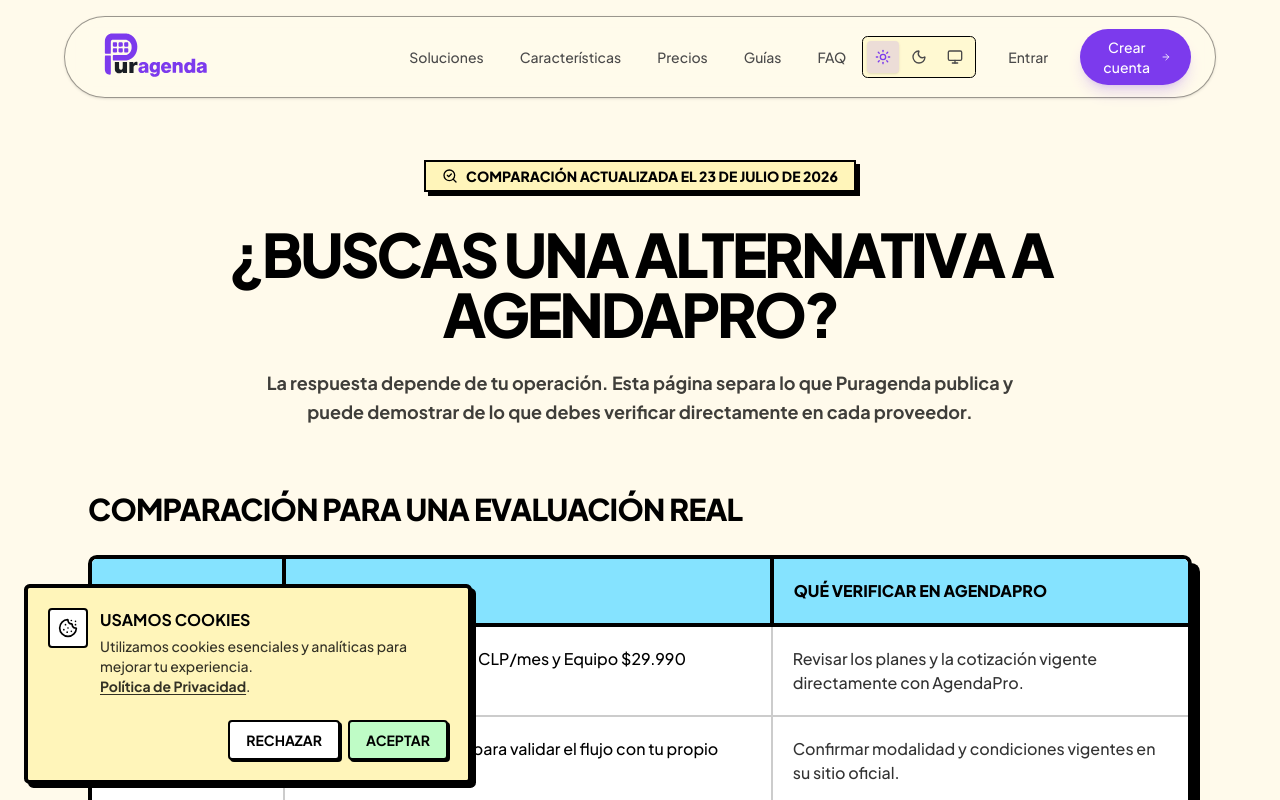
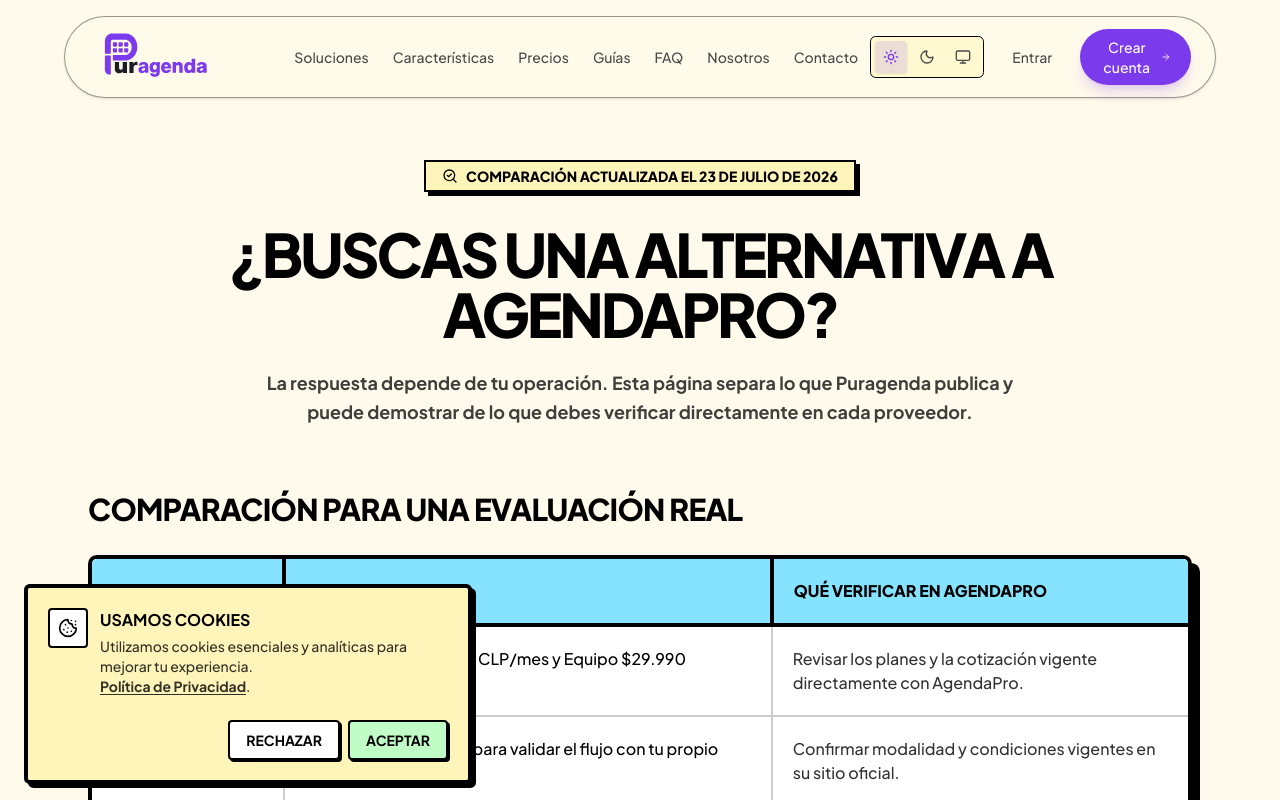
Before and after one commit to DiegoSalsa/Puragenda, a Next.js app: page /alternativa-agendapro in a window 1280 px wide. Shown: the top 800 px of the page. Built offline with nearby package versions, Linux system fonts and the light colour scheme.

Commit message:
fix: restaurar navegacion y precios responsive

```diff
--- a/src/app/pricing/page.tsx
+++ b/src/app/pricing/page.tsx
@@ -18,15 +18,15 @@ export default async function PricingPage() {
 
   return (
     <LandingLayout user={user} business={business}>
-      <section className="mx-auto w-full max-w-6xl px-6 pt-10 pb-16">
-        <h2 className="text-4xl font-black uppercase tracking-tighter sm:text-6xl text-center mb-4">Planes para crecer a tu ritmo</h2>
+      <section className="mx-auto w-full max-w-6xl px-4 pt-10 pb-16 sm:px-6">
+        <h2 className="text-3xl font-black uppercase tracking-tighter sm:text-6xl text-center mb-4">Planes para crecer a tu ritmo</h2>
         <p className="mx-auto mt-4 max-w-xl font-bold text-black/70 dark:text-gray-400 text-center mb-4">Prueba gratis por 30 días. Sin tarjeta. Cancela cuando quieras.</p>
         <PricingCards mode="landing" />
       </section>
 
       {/* Comparison Table */}
-      <section className="mx-auto w-full max-w-4xl px-6 py-16">
-        <h3 className="text-3xl font-black uppercase tracking-tighter text-center mb-12">Comparación de Planes</h3>
+      <section className="mx-auto w-full max-w-4xl px-4 py-16 sm:px-6">
+        <h3 className="text-2xl font-black uppercase tracking-tighter text-center mb-12 sm:text-3xl">Comparación de Planes</h3>
         <div className="bg-white dark:bg-[#111] border-4 border-black dark:border-white rounded-2xl overflow-hidden shadow-[8px_8px_0_#000] dark:shadow-[8px_8px_0_#FFFFFF]">
           <div className="overflow-x-auto">
           <table className="w-full text-left border-collapse min-w-[520px]">
--- a/src/components/landing/navbar.tsx
+++ b/src/components/landing/navbar.tsx
@@ -13,6 +13,8 @@ const navLinks = [
   { href: "/pricing", label: "Precios" },
   { href: "/guias", label: "Guías" },
   { href: "/faq", label: "FAQ" },
+  { href: "/sobre-nosotros", label: "Nosotros" },
+  { href: "/contacto", label: "Contacto" },
 ];
 
 import { Store } from "lucide-react";
@@ -57,14 +59,14 @@ export function Navbar({ user, business }: NavbarProps = {}) {
           </div>
 
           {/* Desktop nav */}
-          <nav className="hidden items-center gap-1 md:flex">
+          <nav className="hidden items-center gap-0 xl:flex">
             {navLinks.map((link) => {
               const isActive = pathname === link.href;
               return (
                 <a
                   key={link.href}
                   href={link.href}
-                  className={`rounded-full px-4 py-2 text-sm font-medium transition-all duration-200 ${
+                  className={`rounded-full px-3 py-2 text-sm font-medium transition-all duration-200 ${
                     isActive
                       ? "bg-[#7C3AED]/10 text-[#7C3AED] font-semibold"
                       : "text-muted-foreground hover:bg-muted/80 hover:text-foreground"
@@ -77,7 +79,7 @@ export function Navbar({ user, business }: NavbarProps = {}) {
           </nav>
 
           {/* Desktop actions */}
-          <div className="hidden flex-1 items-center justify-end gap-3 md:flex">
+          <div className="hidden flex-1 items-center justify-end gap-2 xl:flex">
             <ThemeToggle />
             {user ? (
               <Link href="/dashboard">
@@ -107,7 +109,7 @@ export function Navbar({ user, business }: NavbarProps = {}) {
           </div>
 
           {/* Mobile hamburger */}
-          <div className="flex flex-1 items-center justify-end md:hidden">
+          <div className="flex flex-1 items-center justify-end xl:hidden">
             <button
               onClick={() => setMobileOpen(true)}
               className="rounded-full p-2.5 text-muted-foreground transition-colors hover:bg-muted hover:text-foreground"
@@ -121,7 +123,7 @@ export function Navbar({ user, business }: NavbarProps = {}) {
       {/* ═══ MOBILE DRAWER — rendered via portal OUTSIDE the header ═══ */}
       {mobileOpen && typeof document !== "undefined" &&
         createPortal(
-          <div className="fixed inset-0 z-[9999] md:hidden">
+          <div className="fixed inset-0 z-[9999] xl:hidden">
             {/* Dark overlay */}
             <div
               className="absolute inset-0 bg-black/60 backdrop-blur-sm transition-opacity duration-300"
--- a/src/components/pricing-cards.tsx
+++ b/src/components/pricing-cards.tsx
@@ -208,7 +208,7 @@ export function PricingCards({ mode = "landing" }: PricingCardsProps) {
 
 
       {/* Plan Cards — 2 columns */}
-      <div className="mx-auto grid max-w-4xl gap-6 lg:grid-cols-2 pt-6 sm:pt-8">
+      <div className="mx-auto grid min-w-0 max-w-4xl gap-6 pt-6 sm:pt-8 lg:grid-cols-2">
         {plans.map((plan) => {
           const totalPrice = getTotalPrice(plan.key);
           const basePrice = getBasePriceDisplay(plan.key);
@@ -219,7 +219,7 @@ export function PricingCards({ mode = "landing" }: PricingCardsProps) {
           return (
             <div
               key={plan.key}
-              className={`relative flex flex-col h-full rounded-[32px] border-4 border-black dark:border-white p-6 sm:p-10 transition-transform duration-300 ${
+              className={`relative flex min-w-0 flex-col h-full rounded-[32px] border-4 border-black dark:border-white p-5 sm:p-10 transition-transform duration-300 ${
                 plan.highlighted
                   ? "bg-[#B28DFF] dark:bg-[#111111] shadow-[12px_12px_0_#000] dark:shadow-[12px_12px_0_#B28DFF] -translate-y-2"
                   : "bg-white dark:bg-[#000000] shadow-[8px_8px_0_#000] dark:shadow-[8px_8px_0_#FFF] hover:-translate-y-1 hover:shadow-[10px_10px_0_#000] dark:hover:shadow-[10px_10px_0_#FFF]"
@@ -247,11 +247,11 @@ export function PricingCards({ mode = "landing" }: PricingCardsProps) {
 
               {/* Header */}
               <div className="space-y-5">
-                <div className="flex items-center gap-4">
+                <div className="flex min-w-0 items-center gap-3 sm:gap-4">
                   <div className={`flex h-14 w-14 shrink-0 items-center justify-center rounded-xl border-4 border-black dark:border-white ${plan.highlighted ? "bg-[#FFF5BA] dark:bg-black" : "bg-[#85E3FF] dark:bg-black"} shadow-[4px_4px_0_#000] dark:shadow-[4px_4px_0_#FFF]`}>
                     <PlanIcon className="h-7 w-7 text-black dark:text-white" />
                   </div>
-                  <p className="text-4xl font-black uppercase">{plan.name}</p>
+                  <p className="min-w-0 break-words text-3xl font-black uppercase sm:text-4xl">{plan.name}</p>
                 </div>
                 <p className="text-base font-bold opacity-80">{plan.description}</p>
 
@@ -263,8 +263,8 @@ export function PricingCards({ mode = "landing" }: PricingCardsProps) {
 
                 {/* Price display */}
                 <div className="space-y-2 pt-2">
-                  <div className="flex items-baseline gap-2">
-                    <p className="text-6xl font-black tracking-tighter">
+                  <div className="flex min-w-0 flex-wrap items-baseline gap-x-2">
+                    <p className="min-w-0 text-5xl font-black tracking-tighter sm:text-6xl">
                       {formatCLP(totalPrice)}
                     </p>
                     <span className="text-xl font-bold opacity-70">/mes</span>
```
